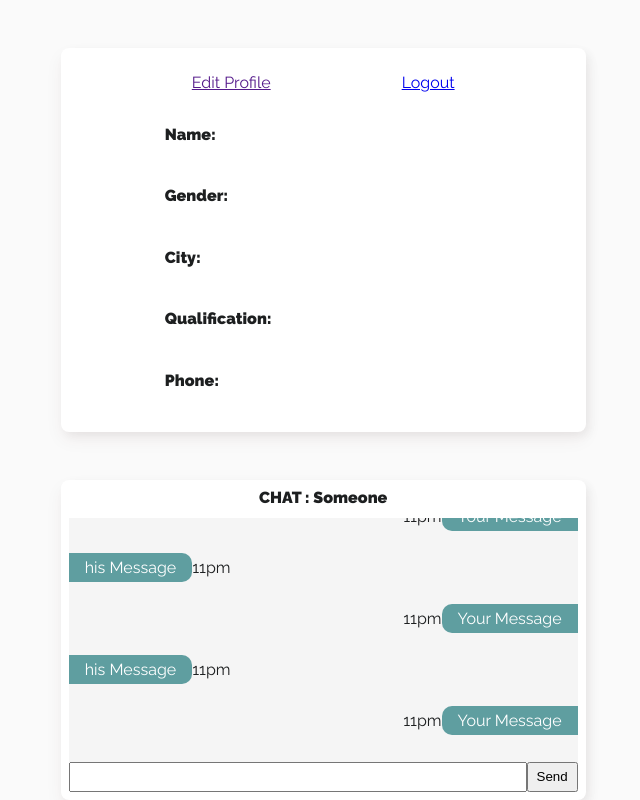
After one commit to bpraak/php-assignment, a PHP site: page / in a window 1280 px wide. The commit adds this page. Shown: the whole page, without its empty margins (640-1280 px from the left). Run offline with PHP 8.4, Linux system fonts and the light colour scheme; the visitor is signed in with stand-in values (Sample User, id 1); data that the repository does not hold is empty.

```diff
--- /dev/null
+++ b/css/index.css
@@ -0,0 +1,181 @@
+/*** FONTS ***/
+@import url(https://fonts.googleapis.com/css?family=Raleway:400,400i,700,700i,900);
+
+/*** VARIABLES ***/
+/* Colors */
+/*** EXTEND ***/
+/* box-shadow */
+ol.gradient-list>li,
+ol.gradient-list>li::before {
+    box-shadow: 0.25rem 0.25rem 0.6rem rgba(0, 0, 0, 0.05), 0 0.5rem 1.125rem rgba(75, 0, 0, 0.05);
+}
+
+/*** STYLE ***/
+*,
+*:before,
+*:after {
+    box-sizing: border-box;
+}
+
+html,
+body {
+    margin: 0;
+    padding: 0;
+}
+
+body {
+    background-color: #fafafa;
+    color: #1d1f20;
+    font-family: 'Raleway', sans-serif;
+    overflow: auto;
+}
+
+.list {
+    display: block;
+    margin: 0 auto;
+    max-width: 60rem;
+    max-height: 100vh;
+    padding: 1rem;
+    overflow-y: scroll;
+
+}
+
+ol.gradient-list {
+    list-style: none;
+    margin: 1.75rem 0;
+    padding-left: 1rem;
+}
+
+ol.gradient-list>li {
+    background: white;
+    border-radius: 0.5rem;
+    margin-top: 1rem;
+    min-height: 3rem;
+    padding: 1rem 1rem 1rem 1rem;
+    position: relative;
+    min-width: 50vw;
+}
+
+.main {
+    display: grid;
+    grid-template-columns: 48.5vw 48.5vw 5vw;
+    grid-column-gap: 2rem;
+
+}
+
+.grid {
+    display: grid;
+    grid-template-rows: 60vh 40vh;
+}
+
+.info {
+    background: white;
+    border-radius: 0.5rem;
+    margin: 3rem;
+    box-shadow: 0.25rem 0.25rem 0.6rem rgba(0, 0, 0, 0.05), 0 0.5rem 1.125rem rgba(75, 0, 0, 0.05);
+    display: grid;
+    grid-template-rows: 20% 80%;
+    overflow: auto;
+
+}
+
+.top-info {
+    display: flex;
+    justify-content: space-evenly;
+    align-items: center;
+    margin-bottom: 0.5rem;
+}
+
+.bottom-info {
+    display: grid;
+    grid-template-columns: 60% 40%;
+}
+
+.not-photo {
+    display: grid;
+    grid-template-rows: repeat(5, 20%);
+    justify-content: space-evenly;
+}
+
+.heading {
+    font-weight: 900;
+    display: inline;
+}
+
+.chat {
+    background: white;
+    border-radius: 0.5rem;
+    margin: 0rem 3rem 0 3rem;
+    box-shadow: 0.25rem 0.25rem 0.6rem rgba(0, 0, 0, 0.05), 0 0.5rem 1.125rem rgba(75, 0, 0, 0.05);
+    display: grid;
+    grid-template-rows: 10% 90%;
+    overflow: auto;
+    padding: 0.5rem;
+}
+
+.chat-box {
+    background: #F5F5F5;
+    display: flex;
+    flex-direction: column-reverse;
+
+}
+
+.msg-wrapper {
+    display: flex;
+    flex-direction: column-reverse;
+    overflow-y: scroll;
+}
+
+input,
+button {
+    width: 100%;
+    height: 30px;
+}
+
+.chat-fixed {
+    display: grid;
+    grid-template-columns: 90% 10%;
+}
+
+.msg {
+    display: inline;
+    text-align: right;
+    margin: 2rem 0;
+
+}
+
+.my {
+    padding: 0.3rem 1rem;
+    background-color: cadetblue;
+    border-radius: 10px 0 0 10px;
+    color: white;
+}
+
+.his {
+    padding: 0.3rem 1rem;
+    background-color: cadetblue;
+    border-radius: 0px 10px 10px 0px;
+    color: white;
+}
+
+.people {
+    display: grid;
+    grid-template-columns: 20% 80%;
+    grid-column-gap: 2rem;;
+}
+
+.dp{
+    border-radius: 50%;
+    width : 4rem;
+    height : 4rem;
+}
+
+.list-item{
+    display : grid;
+    grid-template-columns: 30% 30% 30%;
+}
+
+.list-wrapper{
+    display: grid;
+    grid-template-rows: 50% 50%;
+}
--- /dev/null
+++ b/index.php
@@ -0,0 +1,122 @@
+<?php
+    include 'connect.php';
+    session_start();
+
+
+
+    if(!isset($_SESSION['user_id'])){
+        header("Location:first.html");
+    }
+    $id = $_SESSION['user_id'];
+
+?>
+
+<!DOCTYPE html>
+
+<head>
+    <link href="./css/index.css" type="text/css" rel="stylesheet" />
+    <link href="https://fonts.googleapis.com/css?family=Nunito+Sans:400,600,700,900&display=swap" rel="stylesheet">
+    <script src="./js/index.js"></script>
+</head>
+
+<body>
+    <div class="main">
+        <div class="list">
+            <ol class="gradient-list">
+                <?php
+                    $li = "select * from prakhar_profile where not user_id='$id' order by name" ;
+                    $result = mysqli_query($conn,$li);
+                    if(!$result){
+                        die('QUERY FAILED'.$id. mysqli_error($conn));
+                    }
+                    while($row=mysqli_fetch_assoc($result)){
+                ?>
+                <li>
+                    <div class="people">
+                    <div ><img class="dp" src="uploads/profile_<?php echo $id ?>.png"></div>
+                    <div class="list-wrapper">
+                        <div><?php echo $row['name'] ?></div>
+                        <div class="list-item">
+                            <div><?php echo $row['gender'];?></div>
+                            <div><?php echo $row['city'];?></div>
+                            <div><?php echo $row['qual'];?></div>
+                        </div>
+                    </div>
+                    </div>
+                </li>
+                    <?php } ?>
+            </ol>
+        </div>
+        <div class="grid">
+            <div class="info">
+                <div class="top-info">
+                    <a href="">Edit Profile</a>
+                    <a href="logout.php">Logout</a>
+                </div>
+                <div class="bottom-info">
+                    <div class="not-photo">
+                        <div>
+                            <div class="heading">Name: </div>
+                            <?php
+
+
+                                $sql="select prakhar_user.*,prakhar_profile.* from prakhar_profile join prakhar_user on prakhar_user.user_id=prakhar_profile.user_id where prakhar_profile.user_id='$id'";
+                                $data= mysqli_query($conn,$sql);
+                                if(!$data){
+                                    die('QUERY FAILED' . mysqli_error($conn));
+
+                                }
+                                $r = mysqli_fetch_array($data);
+                                echo $r['name']
+                            ?>
+                        </div>
+                        <div>
+                            <div class="heading">Gender: </div><?php echo $r['gender'];?>
+                        </div>
+                        <div>
+                            <div class="heading">City: </div><?php echo $r['city'];?>
+
+                        </div>
+                        <div>
+                            <div class="heading">Qualification: </div><?php echo $r['qual'];?>
+
+                        </div>
+                        <div>
+                            <div class="heading">Phone: </div><?php echo $r['phone'];?>
+
+                        </div>
+                    </div>
+                    <div class="photo">
+                        <img src="">
+                    </div>
+                </div>
+            </div>
+            <div class="chat">
+                <div class="heading">
+                    <center>CHAT : Someone</center>
+                </div>
+                <div class="chat-box">
+                    <div class="chat-fixed">
+                        <div><input type="text" name="message"></div>
+                        <div><button>Send</button></div>
+                    </div>
+                    <div class="msg-wrapper">
+                    <div class="msg">11pm<span class="my">Your Message</span></div>
+                    <div><span class="his">his Message</span>11pm</div>
+                    <div class="msg">11pm<span class="my">Your Message</span></div>
+                    <div><span class="his">his Message</span>11pm</div>
+                    <div class="msg">11pm<span class="my">Your Message</span></div>
+                    <div><span class="his">his Message</span>11pm</div>
+                    <div class="msg">11pm<span class="my">Your Message</span></div>
+                    <div><span class="his">his Message</span>11pm</div>
+                    <div class="msg">11pm<span class="my">Your Message</span></div>
+                    <div><span class="his">his Message</span>11pm</div>
+                    <div class="msg">11pm<span class="my">Your Message</span></div>
+                    <div><span class="his">his Message</span>11pm</div>
+                    </div>
+                </div>
+            </div>
+        </div>
+    </div>
+
+</body>
--- /dev/null
+++ b/logout.php
@@ -0,0 +1,5 @@
+<?php
+    session_start();
+    session_destroy();
+    header("Location:login.html");
+?>
--- a/profile.php
+++ b/profile.php
@@ -64,6 +64,8 @@ if (isset($qual, $name, $city, $gender)) {
         }
         else {
             echo "<script>alert('succes')</script>";
+            echo "<script>window.location.href = 'index.php'</script>";
+
         }
     }
 
--- a/test.php
+++ /dev/null
@@ -1,3 +0,0 @@
-<?php
-    echo "<script>alert('hello');window.location.replace('http://www.w3schools.com');</script>";
-?>
```
Also changed, not shown: css/form.css (+12 -10 lines), login.html (+22 -14 lines), login.php (added, +33 -0 lines), first.html (added), js/index.js (added), uploads/profile_35.png (added), uploads/profile_36.png (added), uploads/profile_37.jpg (added), uploads/profile_38.png (added), 1 other file.
